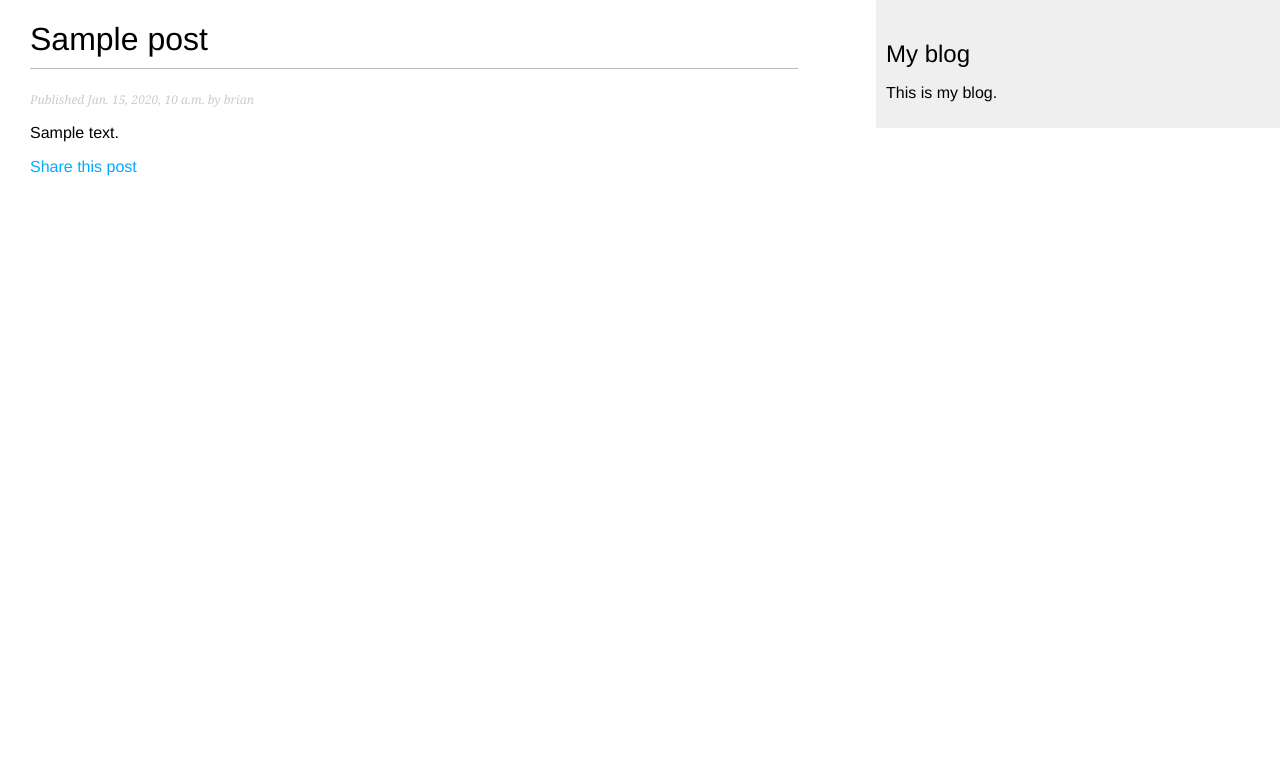
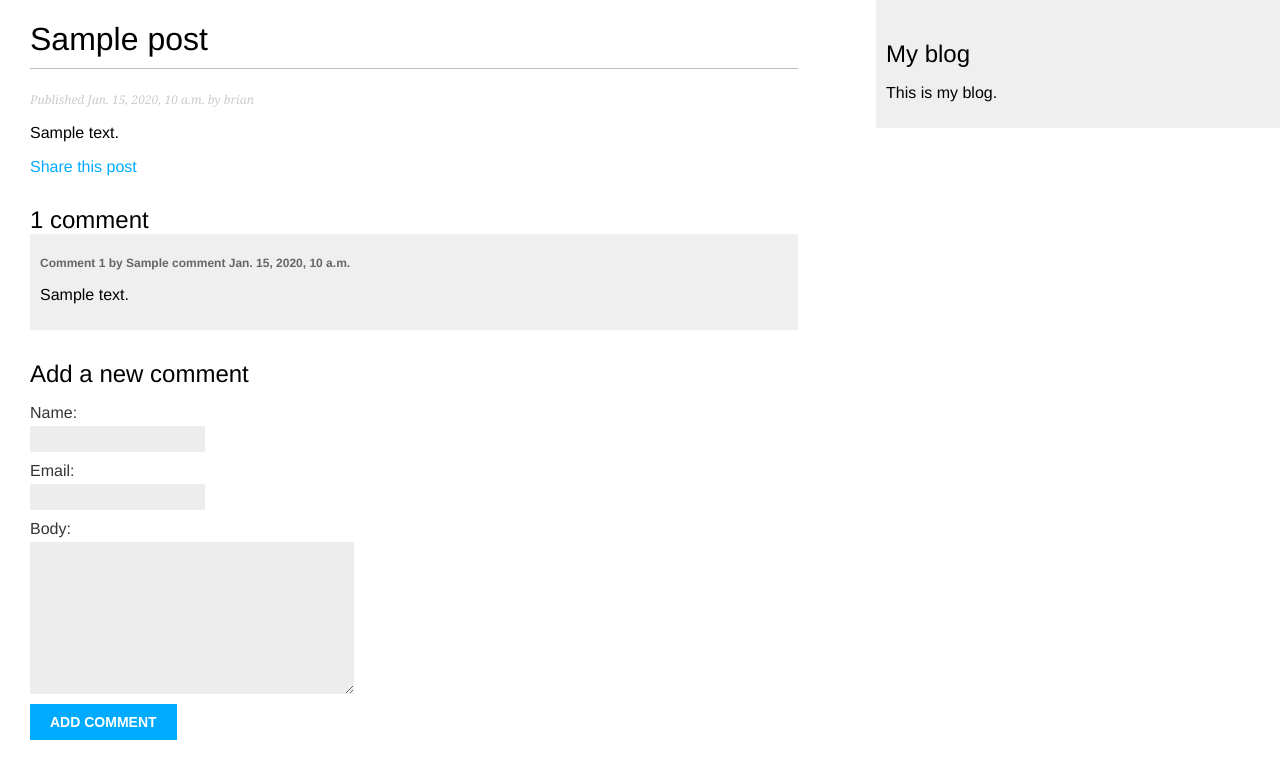
Before and after one commit to piyushpatel2005/Python, a Django app: page /blog/2020/1/15/sample/ in a window 1280 px wide. Shown: the top 779 px of the page. Run offline with Django 3.2, Linux system fonts and the light colour scheme; data comes from the database, SQL or seed files in the repository; tables that the repository leaves empty hold one stand-in row (values such as "Sample post").

Commit message:
added blog comments feature

```diff
--- a/web-programming-harvard/django/personal_site/blog/forms.py
+++ b/web-programming-harvard/django/personal_site/blog/forms.py
@@ -1,7 +1,16 @@
 from django import forms
+from .models import Comment
 
 class EmailPostForm(forms.Form):
     name = forms.CharField(max_length=25)
     email = forms.EmailField()
     to = forms.EmailField()
     comments = forms.CharField(required=False, widget=forms.Textarea)
+
+# use forms.ModelForm for Comment
+class CommentForm(forms.ModelForm):
+    class Meta:
+        model = Comment
+        # specify which fields should be included in the form. That's it!
+        # We can specify which fields to exclude using `exclude` list
+        fields = ('name', 'email', 'body')
--- a/web-programming-harvard/django/personal_site/blog/models.py
+++ b/web-programming-harvard/django/personal_site/blog/models.py
@@ -44,3 +44,19 @@ class Post(models.Model):
 
     class Meta:
         ordering = ('-publish',) # sort the results in descending order publish field
+
+
+class Comment(models.Model):
+    post = models.ForeignKey(Post, on_delete=models.CASCADE, related_name='comments') # If related name is not specified, it will default to `comment_set`
+    name = models.CharField(max_length=80)
+    email = models.EmailField()
+    body = models.TextField()
+    created = models.DateTimeField(auto_now_add=True)
+    updated = models.DateTimeField(auto_now=True)
+    active = models.BooleanField(default=True)
+
+    class Meta:
+        ordering = ('created',)
+
+    def __str__(self):
+        return 'Comment by {} on {}'.format(self.name, self.post)
--- a/web-programming-harvard/django/personal_site/blog/templates/blog/post/detail.html
+++ b/web-programming-harvard/django/personal_site/blog/templates/blog/post/detail.html
@@ -13,4 +13,32 @@
     <p>
         <a href="{% url 'blog:post_share' post.id %}">Share this post</a>
     </p>
+    {% with comments.count as total_comments %}
+        <h2>
+            {{ total_comments }} comment{{ total_comments|pluralize }}
+        </h2>
+    {% endwith %}
+
+    {% for comment in comments %}
+        <div class="comment">
+            <p class="info">
+                Comment {{ forloop.counter }} by {{ comment.name }}
+                {{ comment.created }}
+            </p>
+            {{ comment.body|linebreaks}}
+        </div>
+    {% empty %}
+        <p>There are no comments yet.</p>
+    {% endfor %}
+
+    {% if new_comment %}
+        <h2>Your comment has been added.</h2>
+    {% else %}
+        <h2>Add a new comment</h2>
+        <form action="." method="post">
+            {{ comment_form.as_p }}
+            {% csrf_token %}
+            <p><input type="submit" value="Add comment"></p>
+        </form>
+    {% endif %}
 {% endblock %}
--- a/web-programming-harvard/django/personal_site/blog/views.py
+++ b/web-programming-harvard/django/personal_site/blog/views.py
@@ -1,9 +1,11 @@
 from django.shortcuts import render, get_object_or_404
 from django.core.paginator import Paginator, EmptyPage, PageNotAnInteger
-from .models import Post
+from .models import Post, Comment
 from django.views.generic import ListView
 from .forms import EmailPostForm
 from django.core.mail import send_mail
+from .forms import EmailPostForm, CommentForm
+
 
 class PostListView(ListView):
     queryset = Post.published.all()
@@ -37,9 +39,29 @@ def post_details(request, year, month, day, post):
                                     publish__year=year,
                                     publish__month=month,
                                     publish__day=day)
+
+    # List of active comments for this post
+    comments = post.comments.filter(active=True)
+    new_comment = None
+
+    if request.method == 'POST':
+        # Comment is posted
+        comment_form = CommentForm(data=request.POST)
+        if comment_form.is_valid():
+            new_comment = comment_form.save(commit=False) # creates instance of the model that form is linked to
+            new_comment.post = post
+            new_comment.save()
+    else:
+        comment_form = CommentForm()
+
     return render(request,
                 'blog/post/detail.html',
-                {'post': post})
+                {
+                    'post': post,
+                    'comments': comments,
+                    'new_comment': new_comment,
+                    'comment_form': comment_form
+                })
 
 def post_share(request, post_id):
     # Retrieve post by id
```
Also changed, not shown: web-programming-harvard/django/personal_site/blog/admin.py (+8 -1 lines), web-programming-harvard/django/personal_site/blog/migrations/0003_comment.py (added).
